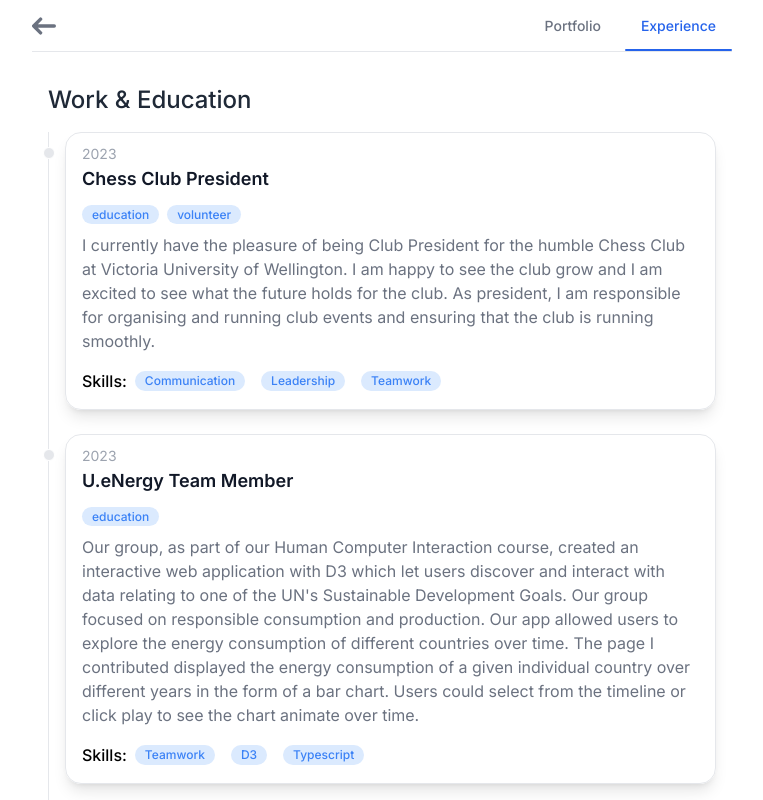
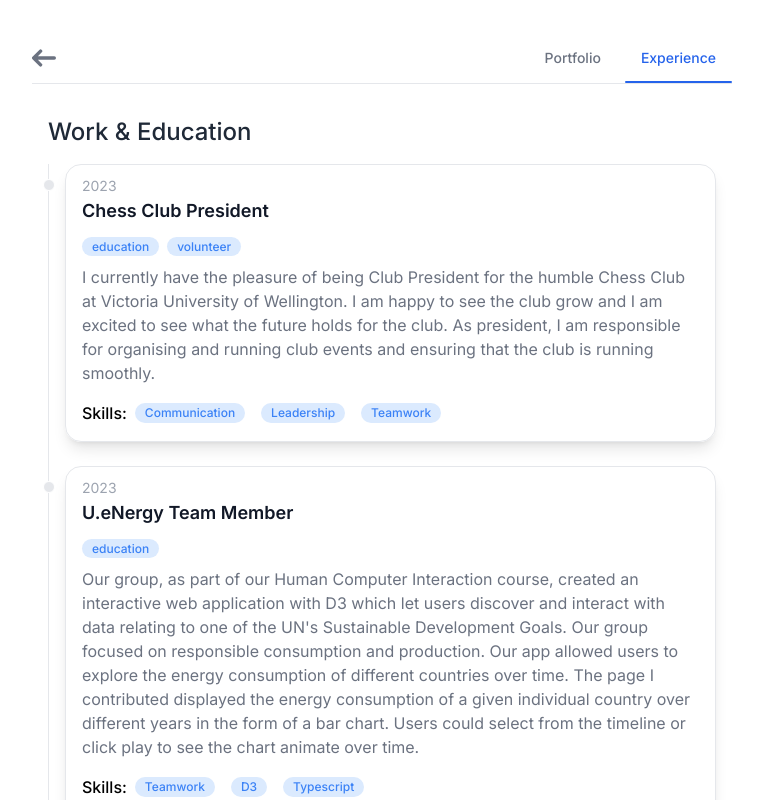
Before and after one commit to ElPlaso/portfolio, a Next.js app: page /experience in a window 1280 px wide. Shown: the top 800 px of the page, without its empty margins (258-1021 px from the left). Built offline with nearby package versions, Linux system fonts and the light colour scheme.

Commit message:
update snapping.
only snap on mobile screens.

```diff
--- a/src/app/(main)/layout.tsx
+++ b/src/app/(main)/layout.tsx
@@ -7,10 +7,10 @@ export default function RootLayout({
   children: React.ReactNode;
 }) {
   return (
-    <main className="flex min-h-screen flex-col items-center justify-between pb-8">
+    <main className="flex min-h-screen flex-col items-center justify-between pb-8 pt-8 max-sm:pt-0 max-sm:pb-16">
       <div className="flex flex-col space-y-8 w-[700px] selection:max-md:mt-0 max-md:w-[100%] items-start justify-start">
         <NavBar />
-        <div className="px-4 max-sm:py-0">
+        <div className="px-4">
           <PageWrapper>{children}</PageWrapper>
         </div>
       </div>
--- a/src/app/globals.css
+++ b/src/app/globals.css
@@ -28,6 +28,7 @@ body {
 
 html {
   scrollbar-width: none;
+  -webkit-overflow-scrolling: touch;
 }
 
 body::-webkit-scrollbar {
--- a/src/app/layout.tsx
+++ b/src/app/layout.tsx
@@ -15,10 +15,8 @@ export default function RootLayout({
   children: React.ReactNode;
 }) {
   return (
-    <html lang="en" className="snap-y snap-mandatory overflow-y-scroll">
-      <body className={`${inter.className} snap-y snap-mandatory`}>
-        {children}
-      </body>
+    <html lang="en" className="max-sm:snap-y max-sm:snap-mandatory scroll-auto">
+      <body className={inter.className}>{children}</body>
     </html>
   );
 }
--- a/src/components/shared/timeline-card.tsx
+++ b/src/components/shared/timeline-card.tsx
@@ -4,7 +4,7 @@ export default function TimeLineCard({
   children: React.ReactNode;
 }) {
   return (
-    <div className="px-4 pt-2 pb-4 shadow-lg rounded-2xl border-[1px] dark:border-none dark:bg-[rgb(18,18,18)] dark:shadow-2xl max-sm:snap-center lg:snap-start shrink-0">
+    <div className="px-4 pt-2 pb-4 shadow-lg rounded-2xl border-[1px] dark:border-none dark:bg-[rgb(18,18,18)] dark:shadow-2xl max-sm:snap-center max-sm:shrink-0">
       <div className="absolute w-3 h-3 bg-gray-200 rounded-full mt-1.5 -left-1.5 border border-white dark:border-gray-900 dark:bg-gray-700" />
       {children}
     </div>
```
